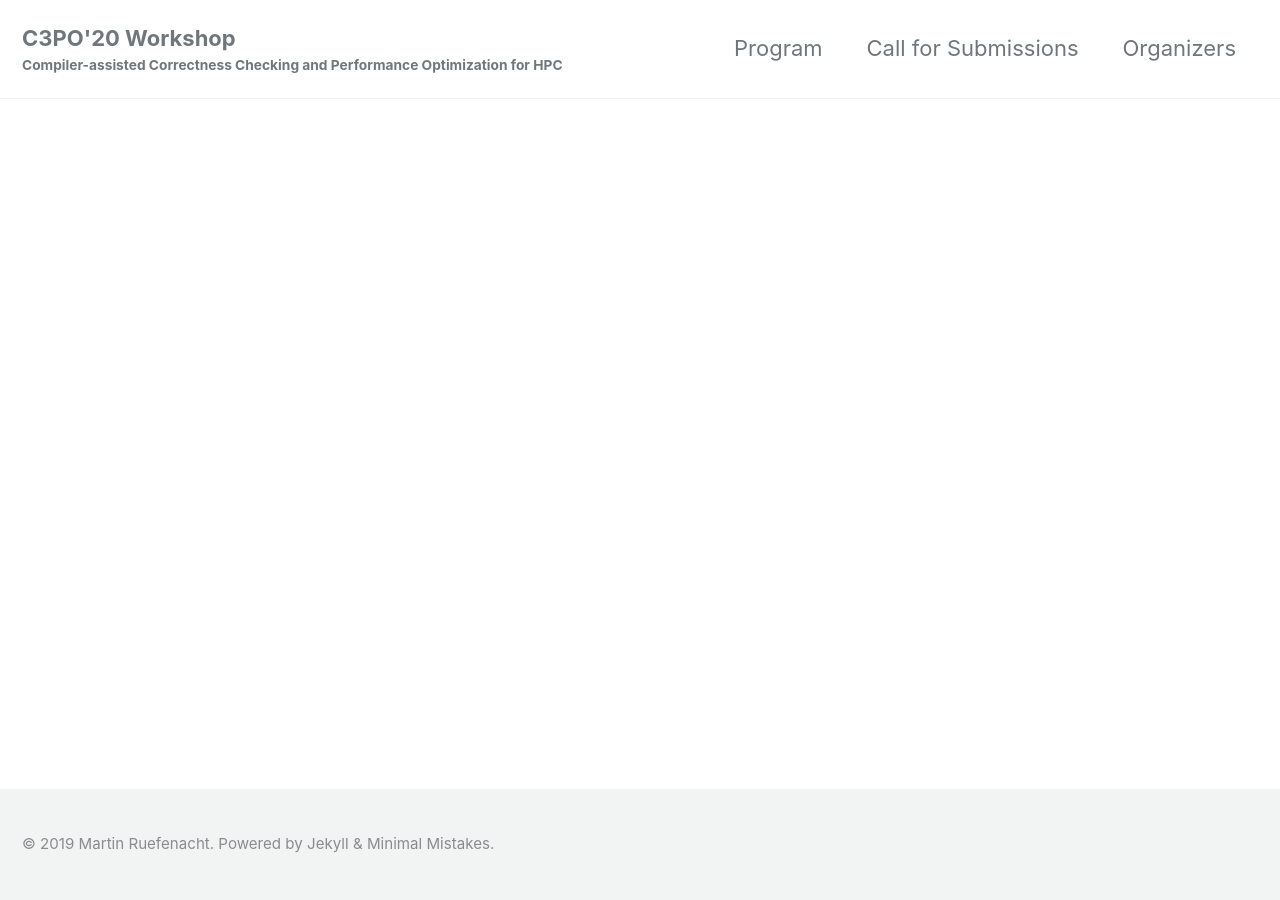
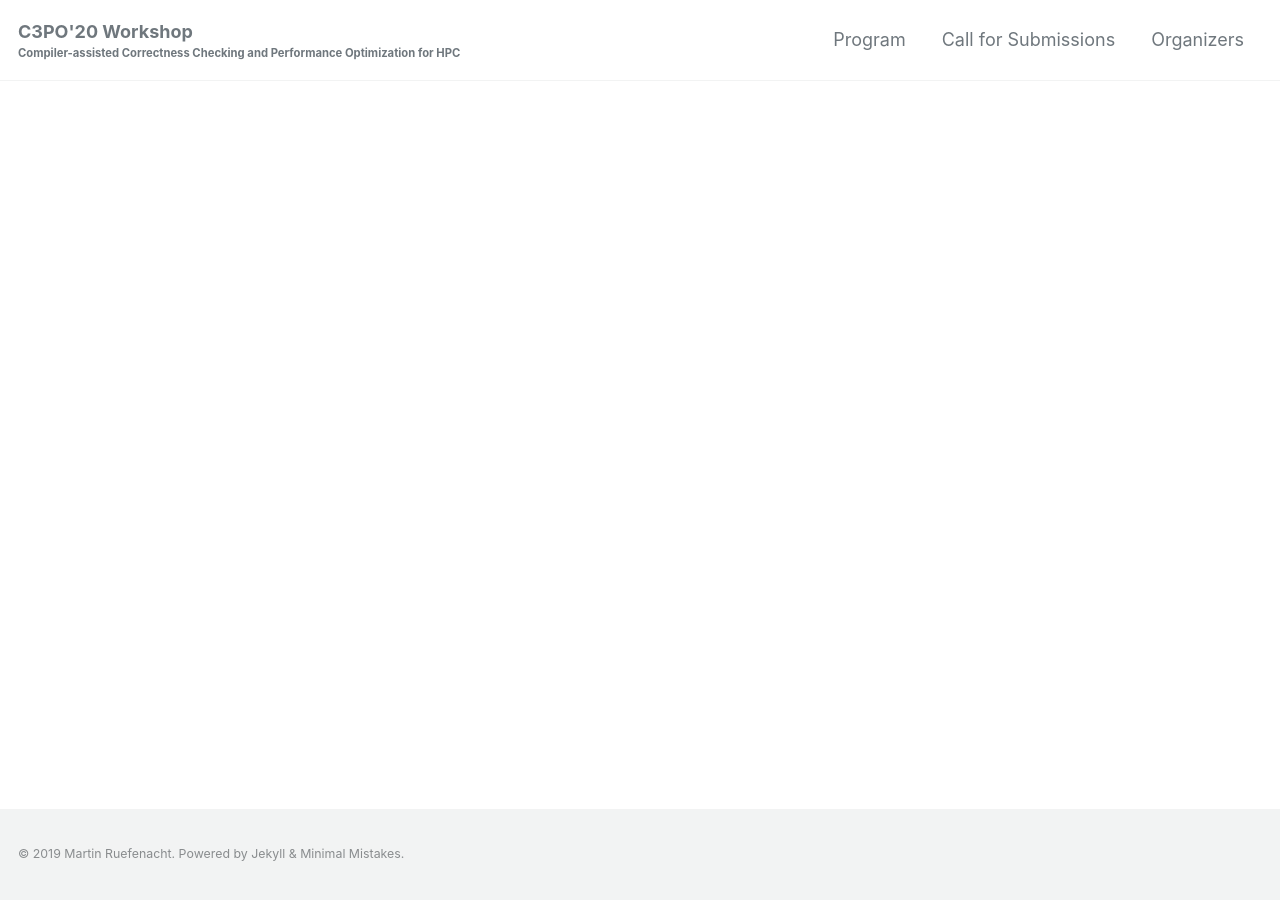
Before and after one commit to c3po-workshop/c3po-workshop.github.io, a Jekyll site: the page built from index.html, in a window 1280 px wide. Built offline with Jekyll 4.4.1, drawn with Linux system fonts in a browser that asks for light colours; cached includes are drawn as plain includes; nearby versions of some CDN libraries; the list of posts is cut into pages by our own code.

Commit message:
Changed font size more

```diff
--- a/_sass/minimal-mistakes/_reset.scss
+++ b/_sass/minimal-mistakes/_reset.scss
@@ -15,11 +15,11 @@
   }
 
   @include breakpoint($large) {
-    font-size: 20px;
+    font-size: 18px;
   }
 
   @include breakpoint($x-large) {
-    font-size: 22px;
+    font-size: 18px;
   }
 
   -webkit-text-size-adjust: 100%;
--- a/_sass/minimal-mistakes/_variables.scss
+++ b/_sass/minimal-mistakes/_variables.scss
@@ -6,7 +6,7 @@
    Typography
    ========================================================================== */
 
-$doc-font-size: 14 !default;
+$doc-font-size: 16 !default;
 
 /* paragraph indention */
 $paragraph-indent: false !default; // true, false (default)
```
